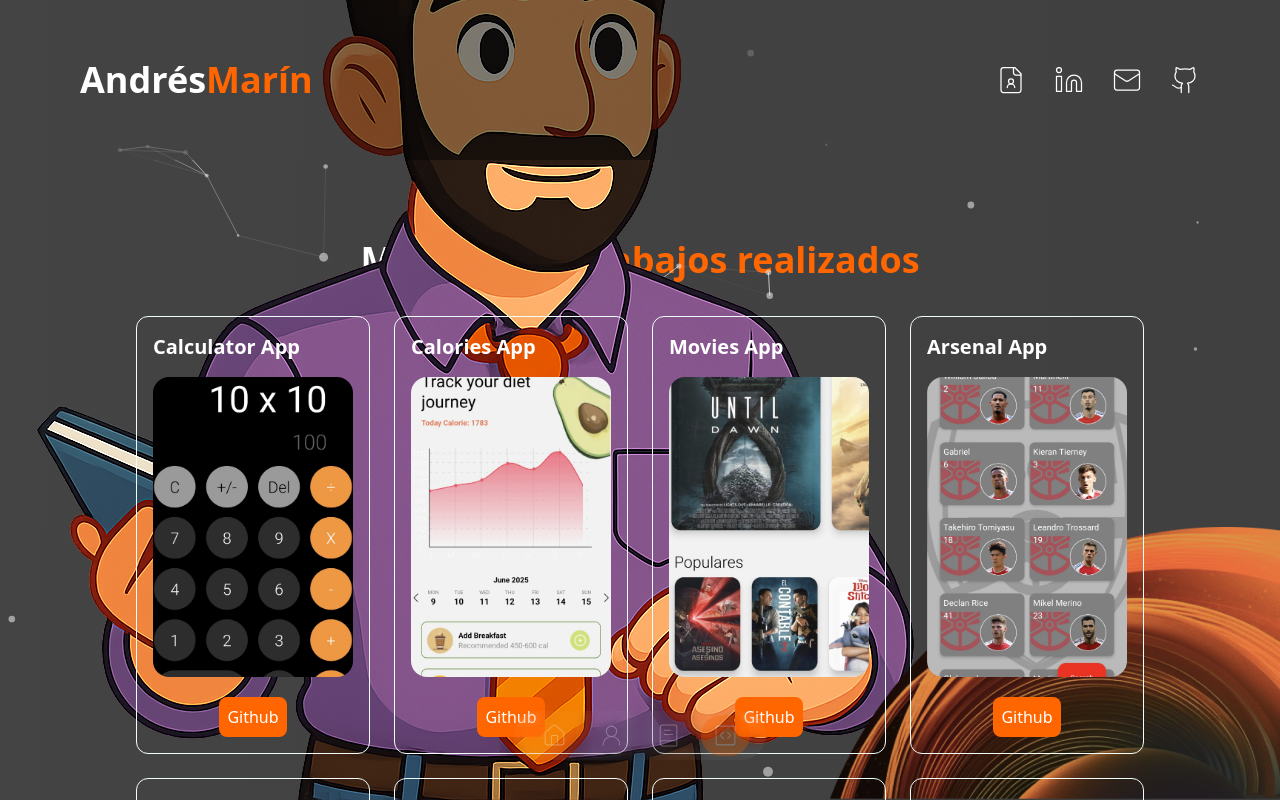
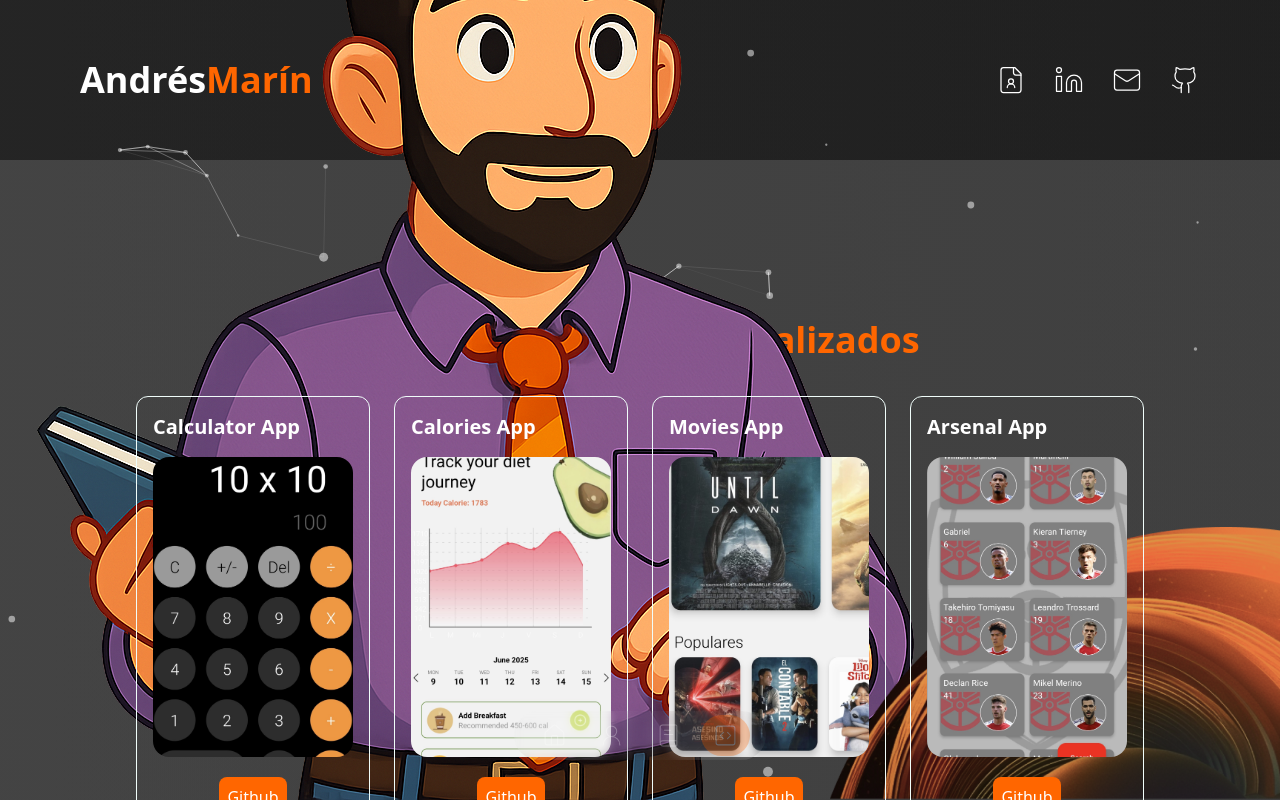
Before and after one commit to andresmarincelis/portfolio, a Next.js app: page /portfolio in a window 1280 px wide. Shown: the top 800 px of the page. Built offline with nearby package versions, Linux system fonts and the light colour scheme.

Commit message:
Portfolio 4

```diff
--- a/app/(routes)/about-me/page.tsx
+++ b/app/(routes)/about-me/page.tsx
@@ -14,7 +14,7 @@
         <Avatar />
         <h1
           className="text-2xl leading-tight
-         text-center text-white md:text-left md:text-5xl md:mt-10 mx-auto max-w-3xl pt-[80px]"
+         text-center text-white md:text-left md:text-5xl md:mt-10 mx-auto max-w-3xl"
         >
           Toda mi{" "}
           <span className="font-bold text-secondary">
--- a/app/(routes)/portfolio/page.tsx
+++ b/app/(routes)/portfolio/page.tsx
@@ -14,7 +14,7 @@
       <AvatarPortfolio />
       <CircleImage />
 
-      <div className="flex flex-col justify-center h-full pt-[80px]">
+      <div className="flex flex-col justify-center h-full pb-36">
         <h1 className="text-2xl leading-tight text-center md:text-4xl md:mb-5 text-white font-bold">
           Mis últimos
           <span className="text-secondary font-bold"> trabajos realizados</span>
--- a/app/(routes)/services/page.tsx
+++ b/app/(routes)/services/page.tsx
@@ -15,7 +15,7 @@
       <CoverParticles />
       <CircleImage />
       <AvatarServices />
-      <div className="grid items-center justify-center min-h-screen max-w-5xl gap-6 mx-auto md:grid-cols-2 px-4 pt-48">
+      <div className="grid items-center justify-center min-h-screen max-w-5xl gap-6 mx-auto md:grid-cols-2 px-4">
         <div className="max-w-[450px] mt-10 md:mt-0 md:ml-5">
           <h1 className="text-2xl leading-tight text-center md:text-left md:text-4xl md:mb-5">
             Mis
--- a/app/page.tsx
+++ b/app/page.tsx
@@ -4,7 +4,7 @@
 
 export default function Home() {
   return (
-    <main className="pt-24 md:pt-0">
+    <main>
       <TransitionPage />
       <div className="flex min-h-[100vh] h-full bg-no-repeat">
         <CoverParticles />
--- a/components/Header.tsx
+++ b/components/Header.tsx
@@ -13,7 +13,7 @@
   return (
     <MotionTransition
       position="bottom"
-      className="fixed z-40 inline-block top-0 w-full px-20 bg-gradient-cover bg-no-repeat bg-cover py-12"
+      className="z-40 inline-block top-0 w-full px-20 bg-gradient-cover bg-no-repeat bg-cover py-12"
     >
       <header>
         <div className="container justify-between max-w-6xl mx-auto md:flex">
```
